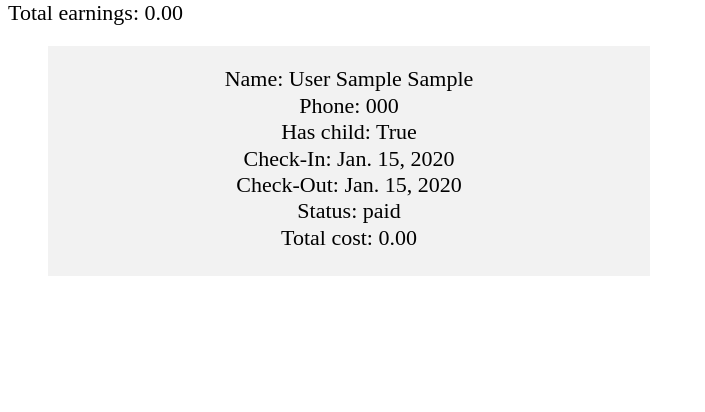
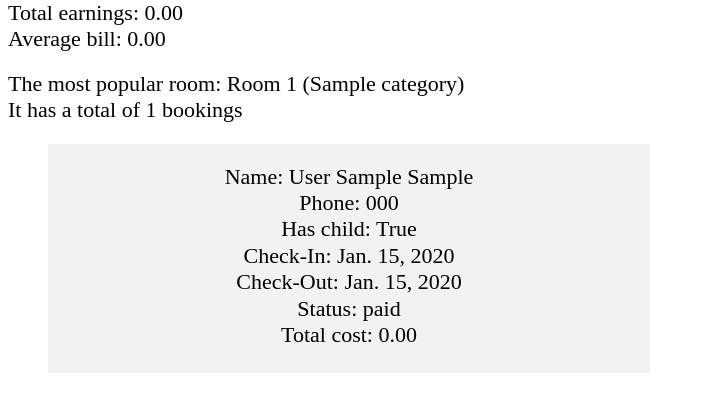
Before and after one commit to kolyaklimk/Python-Tasks, a Django app: page /analyse/ in a window 1280 px wide. Shown: the part 66-478 px from the top of the page, without its empty margins (0-705 px from the left). Run offline with Django 4.2, Linux system fonts and the light colour scheme; a user stored in the database is signed in; tables that the repository leaves empty hold one stand-in row (values such as "Sample post").

Commit message:
Update analyse

```diff
--- a/Lab4/mysite/hotel/templates/hotel/hotel_analyse.html
+++ b/Lab4/mysite/hotel/templates/hotel/hotel_analyse.html
@@ -26,7 +26,10 @@ text-align: center;
 {% endblock %}
 
 {% block content %}
-<Label class="room-text" style="text-align: center;">Total earnings: {{total_earnings}}</Label>
+<Label class="room-text" style="text-align: center;">Total earnings: {{total_earnings}}</Label><br>
+<Label class="room-text" style="text-align: center;">Average bill: {{average_bill}}</Label><br><br>
+<Label class="room-text" style="text-align: center;">The most popular room: {{most_popular_room}}</Label><br>
+<Label class="room-text" style="text-align: center;">It has a total of {{total_bookings}} bookings</Label><br>
 
 <ul class="room-list">
     {% for booking in bookings %}
--- a/Lab4/mysite/hotel/views.py
+++ b/Lab4/mysite/hotel/views.py
@@ -1,8 +1,11 @@
 from datetime import datetime
 
 from django.shortcuts import render, redirect
-from .models import Room, Category, Booking
+from .models import Room, Category, Booking, Client
 from django.shortcuts import get_object_or_404
+from django.db.models import Sum, Count
+from django.db.models import F, ExpressionWrapper, DecimalField
+from django.db.models.functions import Coalesce
 
 
 def room_list(request, category_id):
@@ -124,6 +127,17 @@ def analyse(request):
         return redirect("hotel:hotel_list", 0)
 
     bookings = Booking.objects.all()
-    total_earnings = sum(booking.calculate_total_cost() for booking in bookings)
+    list_total_cost = [booking.calculate_total_cost() for booking in bookings]
+    sum_cost = sum(list_total_cost)
+    average_bill = sum_cost / len(list_total_cost)
+
+    popular_rooms = Booking.objects.values('room').annotate(total_bookings=Count('room')). \
+        order_by('-total_bookings').first()
+    total_bookings = popular_rooms['total_bookings']
+    room = Room.objects.get(id=popular_rooms['room'])
+
     return render(request, 'hotel/hotel_analyse.html', {'bookings': bookings,
-                                                        'total_earnings': total_earnings})
+                                                        'total_earnings': sum_cost,
+                                                        'average_bill': average_bill,
+                                                        'total_bookings': total_bookings,
+                                                        'most_popular_room': room})
```
